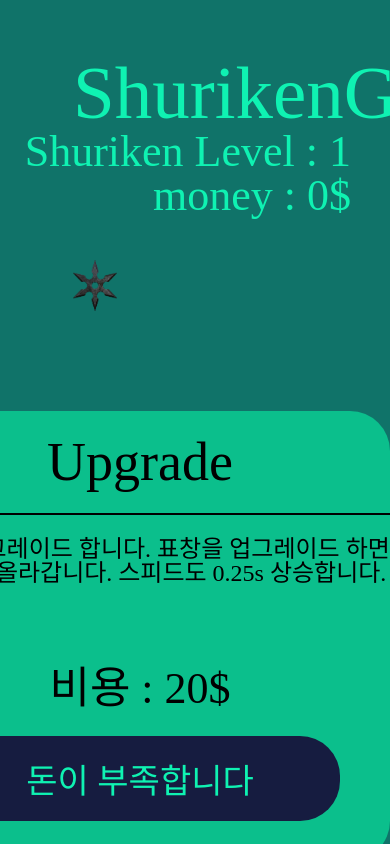
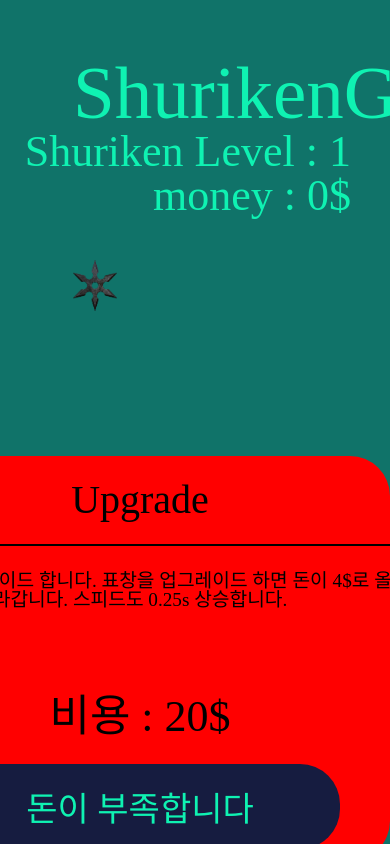
Before and after one commit to Jeric1223/React-Study, a React (Create React App) app in the folder bolg-react/: page / in a window 390 px wide. Built offline with nearby package versions, Linux system fonts and the light colour scheme.

Commit message:
[2021-04-05] 반응형 맛보기

```diff
--- a/bolg-react/src/components/ShurikenGame/style.js
+++ b/bolg-react/src/components/ShurikenGame/style.js
@@ -1,6 +1,10 @@
 import styled, { keyframes, css } from "styled-components";
 import Shuriken1Level from "../../assets/Shuriken1Level.png";
 import Shuriken2Level from "../../assets/Shuriken2Level.png";
+
+const BREAK_POINT_MOBILE = 768;
+const BREAK_POINT_TABLET = 992;
+const BREAK_POINT_PC = 1200;
 
 export const shurikenMoving = keyframes`
   0% {
@@ -46,7 +50,7 @@ export const ButtonContainer = styled.div`
   width: 100%;
   display: flex;
   justify-content: center;
-  button{
+  button {
     cursor: pointer;
   }
 `;
@@ -86,8 +90,11 @@ export const UpgradeWrapper = styled.div`
 
 export const UpgradeContainer = styled.div`
   position: absolute;
-  width: 500px;
-  height: 450px;
+  /* width: 500px;
+  height: 450px;*/
+  width: 26%;
+  height: 48%;
+  min-width: 500px;
   background-color: #0bbf8c;
   border-radius: 40px;
   display: flex;
@@ -105,7 +112,7 @@ export const UpgradeContainer = styled.div`
   div {
     width: 91%;
     padding: 24px;
-    font-size: 54px;
+    font-size: 2.5rem;
     font-family: "AppleSDGothicNeoEB00";
     border-bottom: solid 2px black;
     margin-bottom: 10.5px;
@@ -114,10 +121,10 @@ export const UpgradeContainer = styled.div`
   }
   p {
     width: 520px;
-    font-size: 24px;
+    font-size: 1.2rem;
     font-family: "AppleSDGothicNeoEB00";
     text-align: center;
-    padding: 12px;
+    padding: 15px;
   }
   h2 {
     font-family: "AppleSDGothicNeoEB00";
@@ -133,4 +140,9 @@ export const UpgradeContainer = styled.div`
     font-family: "AppleSDGothicNeoEB00";
     transition: 2s;
   }
+  @media only screen and (max-width: ${BREAK_POINT_PC}px) {
+    & {
+      background-color: red;
+    }
+  }
 `;
```
Also changed, not shown: 1 other file (tests, documents, lock files or other folders).
